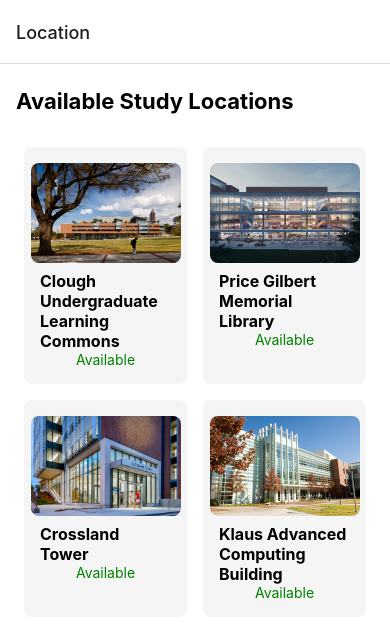
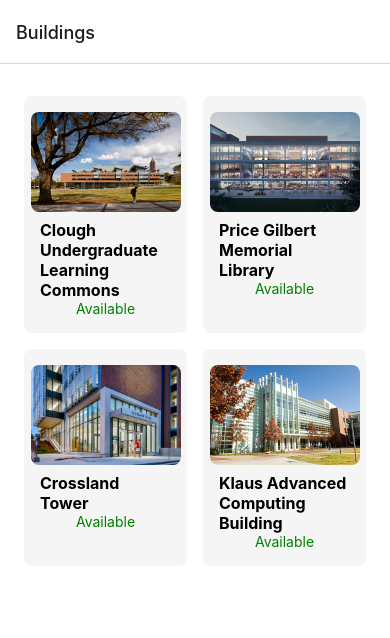
Before and after one commit to xing-liu123/GTSpots, a React Native app: screen / in a window 390 px wide. Shown: the top 638 px of the page. Built offline with nearby package versions, Linux system fonts and the light colour scheme.

Commit message:
updated UI, canceled header

```diff
--- a/App.js
+++ b/App.js
@@ -1,6 +1,6 @@
-import React, {useState} from "react";
+import React, { useState } from "react";
 import HomeScreen from "./App/Screens/HomeScreen/HomeScreen";
-import { StyleSheet} from "react-native";
+import { StyleSheet } from "react-native";
 import { NavigationContainer } from "@react-navigation/native";
 import { createStackNavigator } from "@react-navigation/stack";
 import BuildingDetails from "./App/Screens/BuildingDetails/BuildingDetails";
@@ -62,10 +62,10 @@
   return (
     <NavigationContainer>
       <Stack.Navigator>
-        <Stack.Screen name="Location">
+        <Stack.Screen name="Buildings">
           {(props) => <HomeScreen {...props} buildings={buildings} />}
         </Stack.Screen>
-        <Stack.Screen name="BuildingDetails">
+        <Stack.Screen name="Building Details">
           {(props) => (
             <BuildingDetails {...props} updateBuilding={updateBuilding} />
           )}
--- a/App/Screens/HomeScreen/HomeScreen.jsx
+++ b/App/Screens/HomeScreen/HomeScreen.jsx
@@ -15,12 +15,12 @@
   }
 };
 
-  export default function HomeScreen({buildings}) {
+export default function HomeScreen({ buildings }) {
   const navigation = useNavigation();
   const renderBuilding = ({ item }) => (
     <TouchableOpacity
       style={styles.buildingContainer}
-        onPress={() => navigation.navigate("BuildingDetails", { building: item })}
+      onPress={() => navigation.navigate("Building Details", { building: item })}
     >
       <Image source={item.imageUrl} style={styles.buildingImage} />
       <Text style={styles.buildingName}>{item.name}</Text>
@@ -30,7 +30,6 @@
 
   return (
     <View style={styles.container}>
-        <Text style={styles.heading}>{"Available Study Locations"}</Text>
       <FlatList
         data={buildings}
         renderItem={renderBuilding}
@@ -47,11 +46,6 @@
     backgroundColor: "#fff",
     paddingHorizontal: 16,
     paddingVertical: 24,
-  },
-  heading: {
-    fontSize: 22,
-    fontWeight: "bold",
-    marginBottom: 25,
   },
   buildingContainer: {
     flex: 1,
```
Lines whose indentation alone changed are shown as unchanged.
